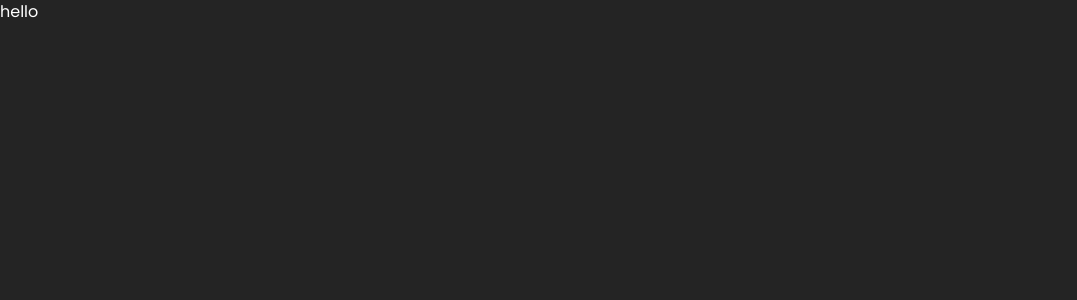
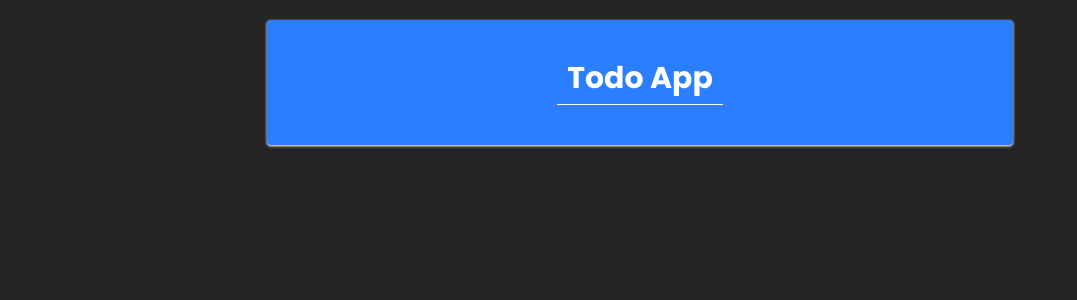
Before and after one commit to mohammadsookhtesaraei/todo-app-react, a React (Vite) app: page / in a window 1280 px wide. Shown: the top 300 px of the page, without its empty margins (0-1077 px from the left). Built offline with nearby package versions, Linux system fonts and the light colour scheme.

Commit message:
add todo component and Its styles with AddTdodInput

```diff
--- a/src/App.jsx
+++ b/src/App.jsx
@@ -1,9 +1,10 @@
+import Todo from "./components/Todo";
 
 
 const App = () => {
   return (
     <div>
-      <h1>hello</h1>
+      <Todo/>
     </div>
   );
 }
--- /dev/null
+++ b/src/components/AddTodoInput.jsx
@@ -0,0 +1,11 @@
+
+
+const AddTodoInput = () => {
+    return (
+        <div>
+
+        </div>
+    );
+}
+
+export default AddTodoInput;
--- /dev/null
+++ b/src/components/Todo.jsx
@@ -0,0 +1,48 @@
+import { useState } from "react";
+import { v4 } from "uuid";
+import AddTodoInput from "./AddTodoInput";
+
+
+
+const Todo = () => {
+    const [todo,setTodo]=useState({
+        id:"",
+        todo:""
+    });
+
+    const [todoList,setTodoList]=useState([]);
+
+    const todoHandler=(event)=>{
+    const {value,name}=event.target;
+    setTodo((prevTodo)=>({...prevTodo,[name]:value}));
+   };
+
+   const addtodoHandler=()=>{
+    if(!todo.todo.trim()){
+        alert("please insert a todo!");
+        return
+    }
+
+    const newTodo={...todo,id:v4()};
+    setTodoList((prevTodoList)=>([...prevTodoList,newTodo]));
+    setTodo({
+        id:"",
+        todo:""
+    });
+   }
+
+    return (
+        <div>
+            <div className="container max-w-7xl mx-auto h-screen">
+                <div className="bg-blue-500 w-7/12 mx-auto mt-5 rounded p-10 shadow-sm shadow-amber-50">
+                  <h1 className="text-3xl font-bold text-center">Todo App</h1>
+                  <div className="h-[1px] bg-white mx-auto w-3/12 mt-2 "></div>
+                  <AddTodoInput/>
+                </div>
+
+            </div>
+        </div>
+    );
+}
+
+export default Todo;
```
